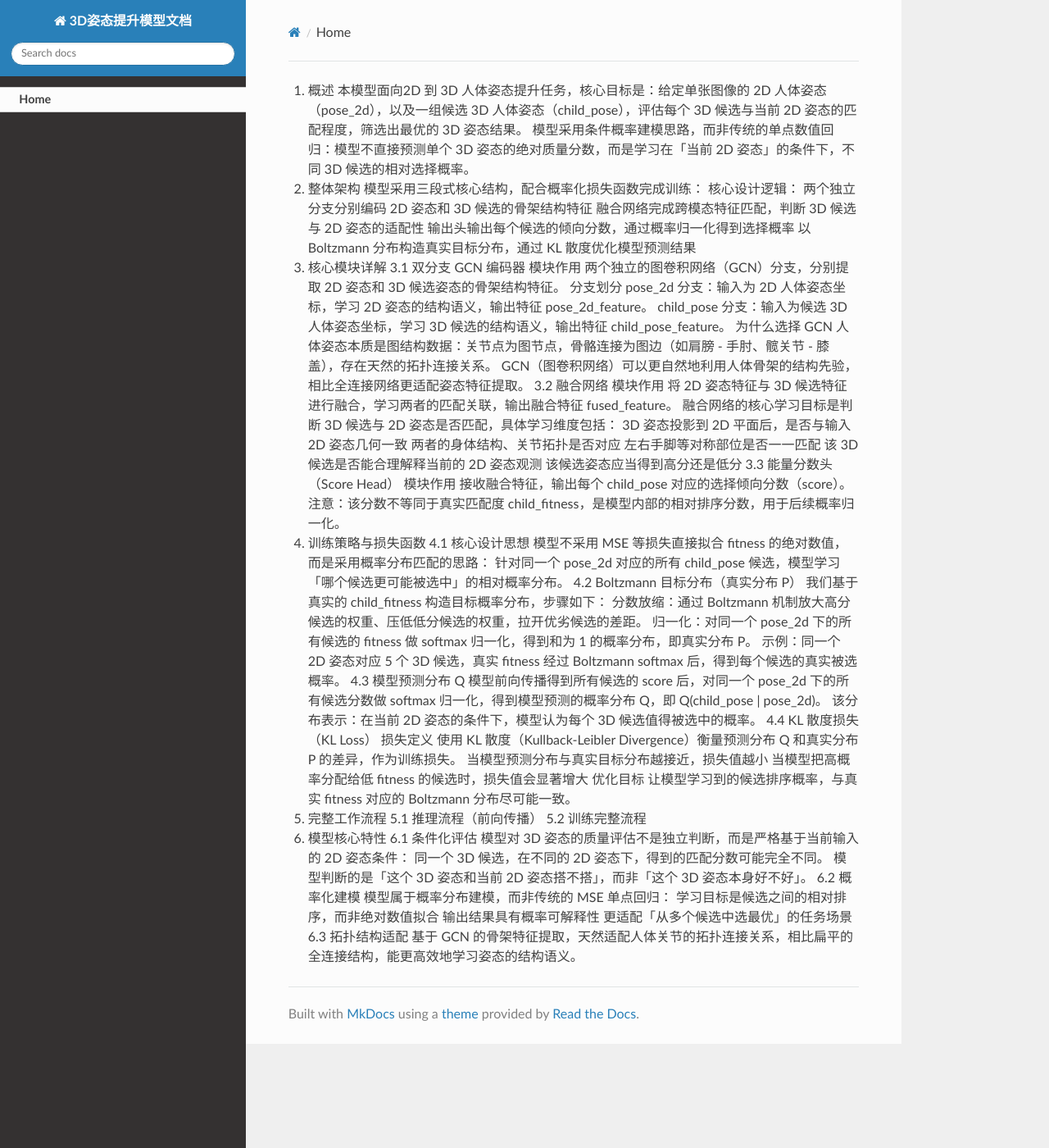
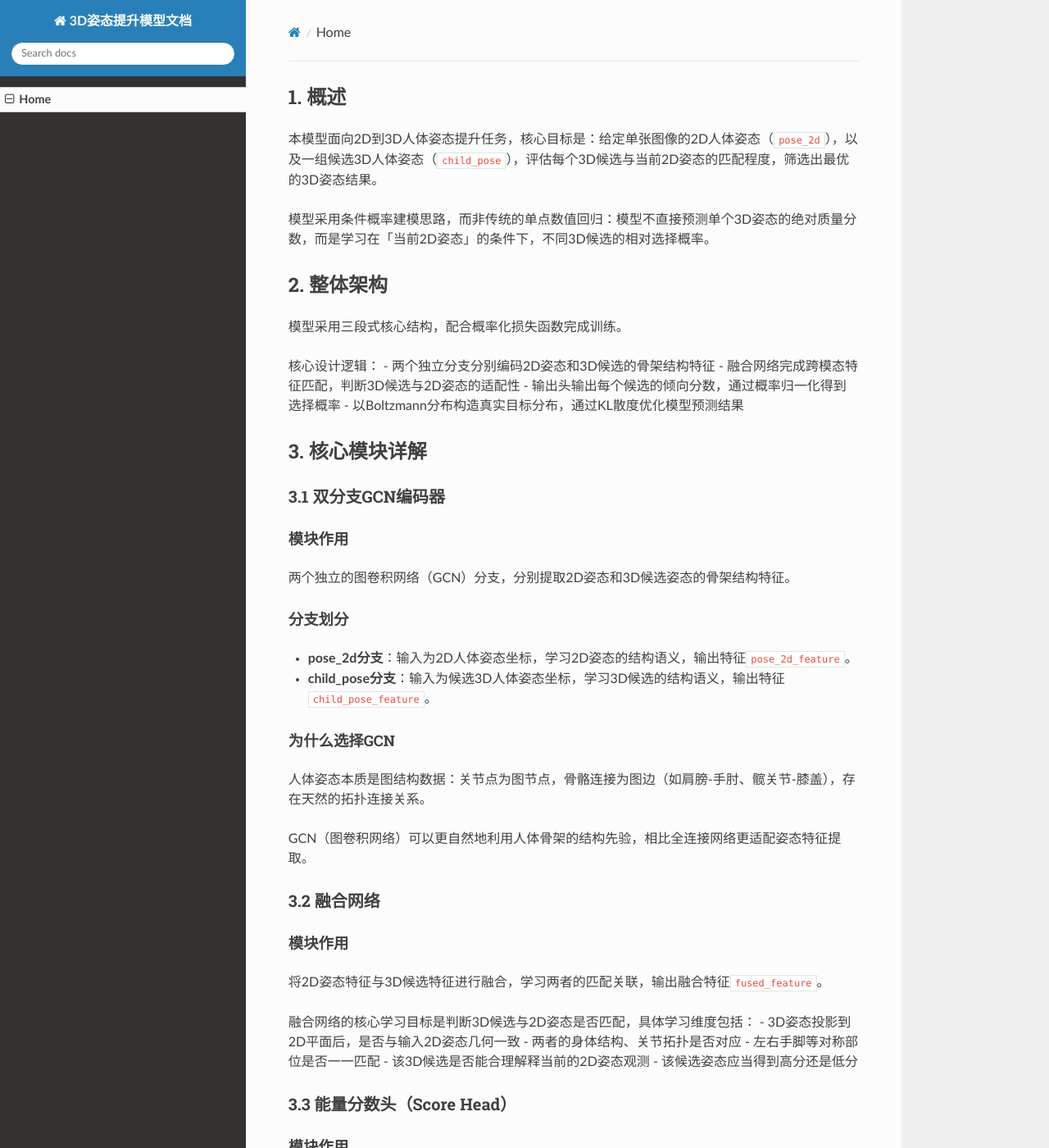
Before and after one commit to Caoruiting/3Dpsoe-doc, an MkDocs documentation site: the page built from docs/index.md, in a window 1280 px wide and 1400 px high. Shown: the whole window at 82% size. Built offline with MkDocs 1.6.1, drawn with Linux system fonts in a browser that asks for light colours; nearby versions of some CDN libraries; part of the change alters nothing that is shown; some of the changed text lies outside the part shown.

Commit message:
Update index.md

```diff
--- a/docs/index.md
+++ b/docs/index.md
@@ -1,67 +1,93 @@
-1. 概述
-本模型面向2D 到 3D 人体姿态提升任务，核心目标是：给定单张图像的 2D 人体姿态（pose_2d），以及一组候选 3D 人体姿态（child_pose），评估每个 3D 候选与当前 2D 姿态的匹配程度，筛选出最优的 3D 姿态结果。
-模型采用条件概率建模思路，而非传统的单点数值回归：模型不直接预测单个 3D 姿态的绝对质量分数，而是学习在「当前 2D 姿态」的条件下，不同 3D 候选的相对选择概率。
-2. 整体架构
-模型采用三段式核心结构，配合概率化损失函数完成训练：
+## 1. 概述
+本模型面向2D到3D人体姿态提升任务，核心目标是：给定单张图像的2D人体姿态（`pose_2d`），以及一组候选3D人体姿态（`child_pose`），评估每个3D候选与当前2D姿态的匹配程度，筛选出最优的3D姿态结果。
+
+模型采用条件概率建模思路，而非传统的单点数值回归：模型不直接预测单个3D姿态的绝对质量分数，而是学习在「当前2D姿态」的条件下，不同3D候选的相对选择概率。
+
+## 2. 整体架构
+模型采用三段式核心结构，配合概率化损失函数完成训练。
+
 核心设计逻辑：
-两个独立分支分别编码 2D 姿态和 3D 候选的骨架结构特征
-融合网络完成跨模态特征匹配，判断 3D 候选与 2D 姿态的适配性
-输出头输出每个候选的倾向分数，通过概率归一化得到选择概率
-以 Boltzmann 分布构造真实目标分布，通过 KL 散度优化模型预测结果
-3. 核心模块详解
-3.1 双分支 GCN 编码器
-模块作用
-两个独立的图卷积网络（GCN）分支，分别提取 2D 姿态和 3D 候选姿态的骨架结构特征。
-分支划分
-pose_2d 分支：输入为 2D 人体姿态坐标，学习 2D 姿态的结构语义，输出特征 pose_2d_feature。
-child_pose 分支：输入为候选 3D 人体姿态坐标，学习 3D 候选的结构语义，输出特征 child_pose_feature。
-为什么选择 GCN
-人体姿态本质是图结构数据：关节点为图节点，骨骼连接为图边（如肩膀 - 手肘、髋关节 - 膝盖），存在天然的拓扑连接关系。
+- 两个独立分支分别编码2D姿态和3D候选的骨架结构特征
+- 融合网络完成跨模态特征匹配，判断3D候选与2D姿态的适配性
+- 输出头输出每个候选的倾向分数，通过概率归一化得到选择概率
+- 以Boltzmann分布构造真实目标分布，通过KL散度优化模型预测结果
+
+## 3. 核心模块详解
+### 3.1 双分支GCN编码器
+#### 模块作用
+两个独立的图卷积网络（GCN）分支，分别提取2D姿态和3D候选姿态的骨架结构特征。
+
+#### 分支划分
+- **pose_2d分支**：输入为2D人体姿态坐标，学习2D姿态的结构语义，输出特征`pose_2d_feature`。
+- **child_pose分支**：输入为候选3D人体姿态坐标，学习3D候选的结构语义，输出特征`child_pose_feature`。
+
+#### 为什么选择GCN
+人体姿态本质是图结构数据：关节点为图节点，骨骼连接为图边（如肩膀-手肘、髋关节-膝盖），存在天然的拓扑连接关系。
+
 GCN（图卷积网络）可以更自然地利用人体骨架的结构先验，相比全连接网络更适配姿态特征提取。
-3.2 融合网络
-模块作用
-将 2D 姿态特征与 3D 候选特征进行融合，学习两者的匹配关联，输出融合特征 fused_feature。
-融合网络的核心学习目标是判断 3D 候选与 2D 姿态是否匹配，具体学习维度包括：
-3D 姿态投影到 2D 平面后，是否与输入 2D 姿态几何一致
-两者的身体结构、关节拓扑是否对应
-左右手脚等对称部位是否一一匹配
-该 3D 候选是否能合理解释当前的 2D 姿态观测
-该候选姿态应当得到高分还是低分
-3.3 能量分数头（Score Head）
-模块作用
-接收融合特征，输出每个 child_pose 对应的选择倾向分数（score）。
-注意：该分数不等同于真实匹配度 child_fitness，是模型内部的相对排序分数，用于后续概率归一化。
-4. 训练策略与损失函数
-4.1 核心设计思想
-模型不采用 MSE 等损失直接拟合 fitness 的绝对数值，而是采用概率分布匹配的思路：
-针对同一个 pose_2d 对应的所有 child_pose 候选，模型学习「哪个候选更可能被选中」的相对概率分布。
-4.2 Boltzmann 目标分布（真实分布 P）
-我们基于真实的 child_fitness 构造目标概率分布，步骤如下：
-分数放缩：通过 Boltzmann 机制放大高分候选的权重、压低低分候选的权重，拉开优劣候选的差距。
-归一化：对同一个 pose_2d 下的所有候选的 fitness 做 softmax 归一化，得到和为 1 的概率分布，即真实分布 P。
-示例：同一个 2D 姿态对应 5 个 3D 候选，真实 fitness 经过 Boltzmann softmax 后，得到每个候选的真实被选概率。
-4.3 模型预测分布 Q
-模型前向传播得到所有候选的 score 后，对同一个 pose_2d 下的所有候选分数做 softmax 归一化，得到模型预测的概率分布 Q，即 Q(child\_pose | pose\_2d)。
-该分布表示：在当前 2D 姿态的条件下，模型认为每个 3D 候选值得被选中的概率。
-4.4 KL 散度损失（KL Loss）
-损失定义
-使用 KL 散度（Kullback-Leibler Divergence）衡量预测分布 Q 和真实分布 P 的差异，作为训练损失。
-当模型预测分布与真实目标分布越接近，损失值越小
-当模型把高概率分配给低 fitness 的候选时，损失值会显著增大
-优化目标
-让模型学习到的候选排序概率，与真实 fitness 对应的 Boltzmann 分布尽可能一致。
-5. 完整工作流程
-5.1 推理流程（前向传播）
-5.2 训练完整流程
-6. 模型核心特性
-6.1 条件化评估
-模型对 3D 姿态的质量评估不是独立判断，而是严格基于当前输入的 2D 姿态条件：
-同一个 3D 候选，在不同的 2D 姿态下，得到的匹配分数可能完全不同。
-模型判断的是「这个 3D 姿态和当前 2D 姿态搭不搭」，而非「这个 3D 姿态本身好不好」。
-6.2 概率化建模
-模型属于概率分布建模，而非传统的 MSE 单点回归：
-学习目标是候选之间的相对排序，而非绝对数值拟合
-输出结果具有概率可解释性
-更适配「从多个候选中选最优」的任务场景
-6.3 拓扑结构适配
-基于 GCN 的骨架特征提取，天然适配人体关节的拓扑连接关系，相比扁平的全连接结构，能更高效地学习姿态的结构语义。
+
+### 3.2 融合网络
+#### 模块作用
+将2D姿态特征与3D候选特征进行融合，学习两者的匹配关联，输出融合特征`fused_feature`。
+
+融合网络的核心学习目标是判断3D候选与2D姿态是否匹配，具体学习维度包括：
+- 3D姿态投影到2D平面后，是否与输入2D姿态几何一致
+- 两者的身体结构、关节拓扑是否对应
+- 左右手脚等对称部位是否一一匹配
+- 该3D候选是否能合理解释当前的2D姿态观测
+- 该候选姿态应当得到高分还是低分
+
+### 3.3 能量分数头（Score Head）
+#### 模块作用
+接收融合特征，输出每个`child_pose`对应的选择倾向分数（`score`）。
+
+> 注意：该分数不等同于真实匹配度`child_fitness`，是模型内部的相对排序分数，用于后续概率归一化。
+
+## 4. 训练策略与损失函数
+### 4.1 核心设计思想
+模型不采用MSE等损失直接拟合fitness的绝对数值，而是采用概率分布匹配的思路：
+
+针对同一个`pose_2d`对应的所有`child_pose`候选，模型学习「哪个候选更可能被选中」的相对概率分布。
+
+### 4.2 Boltzmann目标分布（真实分布P）
+我们基于真实的`child_fitness`构造目标概率分布，步骤如下：
+1. **分数放缩**：通过Boltzmann机制放大高分候选的权重、压低低分候选的权重，拉开优劣候选的差距。
+2. **归一化**：对同一个`pose_2d`下的所有候选的fitness做softmax归一化，得到和为1的概率分布，即真实分布P。
+
+**示例**：同一个2D姿态对应5个3D候选，真实fitness经过Boltzmann softmax后，得到每个候选的真实被选概率。
+
+### 4.3 模型预测分布Q
+模型前向传播得到所有候选的score后，对同一个`pose_2d`下的所有候选分数做softmax归一化，得到模型预测的概率分布Q，即 `Q(child_pose | pose_2d)`。
+
+该分布表示：在当前2D姿态的条件下，模型认为每个3D候选值得被选中的概率。
+
+### 4.4 KL散度损失（KL Loss）
+#### 损失定义
+使用KL散度（Kullback-Leibler Divergence）衡量预测分布Q和真实分布P的差异，作为训练损失。
+- 当模型预测分布与真实目标分布越接近，损失值越小
+- 当模型把高概率分配给低fitness的候选时，损失值会显著增大
+
+#### 优化目标
+让模型学习到的候选排序概率，与真实fitness对应的Boltzmann分布尽可能一致。
+
+## 5. 完整工作流程
+### 5.1 推理流程（前向传播）
+（可在此补充推理步骤的详细说明）
+
+### 5.2 训练完整流程
+（可在此补充训练步骤的详细说明）
+
+## 6. 模型核心特性
+### 6.1 条件化评估
+模型对3D姿态的质量评估不是独立判断，而是严格基于当前输入的2D姿态条件：
+- 同一个3D候选，在不同的2D姿态下，得到的匹配分数可能完全不同。
+- 模型判断的是「这个3D姿态和当前2D姿态搭不搭」，而非「这个3D姿态本身好不好」。
+
+### 6.2 概率化建模
+模型属于概率分布建模，而非传统的MSE单点回归：
+- 学习目标是候选之间的相对排序，而非绝对数值拟合
+- 输出结果具有概率可解释性
+- 更适配「从多个候选中选最优」的任务场景
+
+### 6.3 拓扑结构适配
+基于GCN的骨架特征提取，天然适配人体关节的拓扑连接关系，相比扁平的全连接结构，能更高效地学习姿态的结构语义。
```
